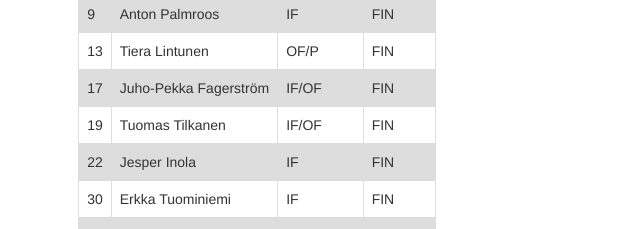
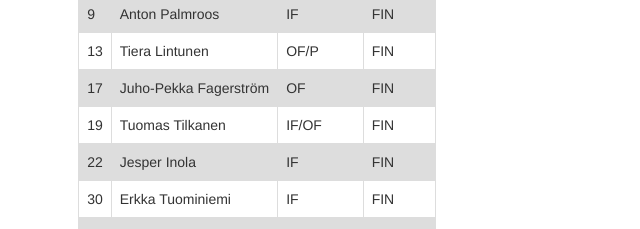
Before and after one commit to jhirvioja/turkublacksox, an Eleventy site: page src/joukkue.md in a window 1280 px wide. Shown: the part 387-616 px from the top of the page, 383-1023 px from the left. Built offline with nearby package versions, Linux system fonts and the light colour scheme; Eleventy itself is replaced by a stand-in of ours; files that its build step writes are made by us from their sources.

Commit message:
Update joukkue.md

```diff
--- a/src/joukkue.md
+++ b/src/joukkue.md
@@ -15,7 +15,7 @@ eleventyNavigation:
 | 7   | Daniel Martélius     | C/IF         | FIN     |
 | 9   | Anton Palmroos       | IF           | FIN     |
 | 13  | Tiera Lintunen       | OF/P         | FIN     |
-| 17  | Juho-Pekka Fagerström| IF/OF        | FIN     |
+| 17  | Juho-Pekka Fagerström| OF           | FIN     |
 | 19  | Tuomas Tilkanen      | IF/OF        | FIN     |
 | 22  | Jesper Inola         | IF           | FIN     |
 | 30  | Erkka Tuominiemi     | IF           | FIN     |
```
